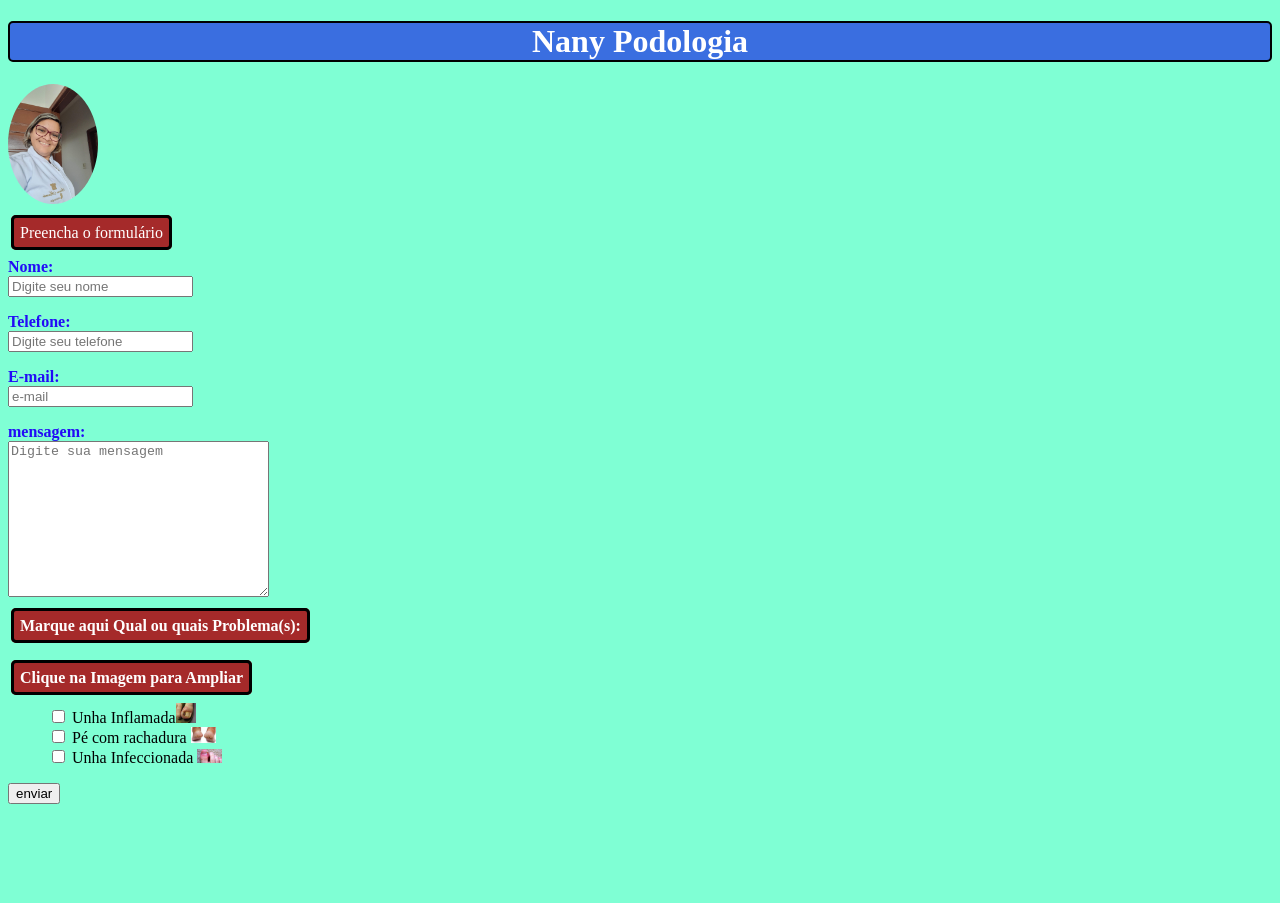
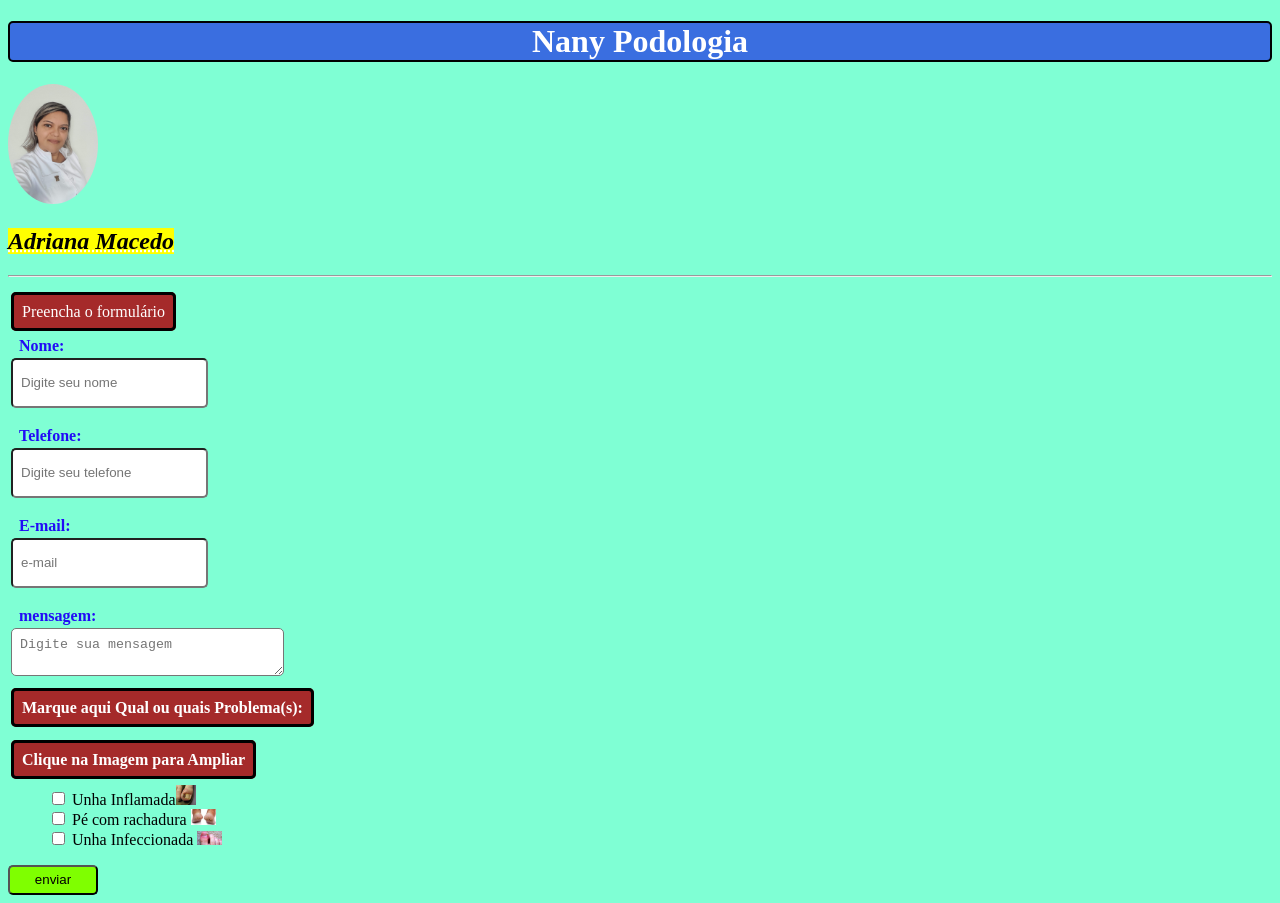
Before and after one commit to devmarcelomacedo/primeiro_formulario, a plain HTML site: page index.html in a window 1280 px wide. Before the commit the page ends 812 px from the top, so only its background shows below. Drawn offline with Linux system fonts and the light colour scheme.

Commit message:
alterações do CSS

```diff
--- a/index.html
+++ b/index.html
@@ -10,18 +10,18 @@
 </head>
 <body>
     <h1>Nany Podologia</h1>
-    <p><img src="img/Adriana Macedo.jpg" alt="logo" id="imagem_redonda"></p>
-
+    <p><img src="img/Adriana.jpg" alt="logo" id="imagem_redonda"></p>
+    <h2><abbr title="Podologa"><i><mark>Adriana Macedo</mark></i></abbr></h2> <hr> <br>
 <form action="https://formspree.io/f/moqzepyq"  method="POST" target="_blank">
     <label id="for">Preencha o formulário</label>
     <p>
         <label id="nom" for="Nome"><b>Nome:</b></label> <br> <!--label -> significa ETIQUETA-->
-        <input type="text" placeholder="Digite seu nome" required value="" name="nome">
+        <input type="text" placeholder="Digite seu nome" required value="" name="name" id="nam">
     </p> <!--required -> obriga a preencher; placeholder-> É um guardador de lugar-->
 
     <p>
         <label id="nom" for="Telefone"><B>Telefone:</B></label> <br>
-        <input type="text" placeholder="Digite seu telefone" name="Telefone">
+        <input type="text" placeholder="Digite seu telefone" name="Telefone" id="tel">
     </p>
 
     <p>
@@ -44,8 +44,8 @@
         <ul>
             <li>
                 <input type="checkbox" name="inflamada" id="inf" > Unha Inflamada<a href="img/unha infeccionada.jpg" target="_blank" ><img width="20" src="img/unha infeccionada.jpg" alt="logo"></a> <br><!--checkbox uma caixa para eu marcar-->
-                <input type="checkbox" name="inflamada" id="rac"> Pé com rachadura <a href="img/pés rachados.jpg" target="_blank" ><img width="25" src="img/pés rachados.jpg" alt="logo"></a><br>
-                <input type="checkbox" name="inflamada" id="infec"> Unha Infeccionada <a href="img/unha inflamada.jpg" target="_blank" ><img  width="25" src="img/unha inflamada.jpg" alt=""></a>
+                <input type="checkbox" name="inflamada" id="inf"> Pé com rachadura <a href="img/pés rachados.jpg" target="_blank" ><img width="25" src="img/pés rachados.jpg" alt="logo"></a><br>
+                <input type="checkbox" name="inflamada" id="inf"> Unha Infeccionada <a href="img/unha inflamada.jpg" target="_blank" ><img  width="25" src="img/unha inflamada.jpg" alt=""></a>
             </li>
         </ul>
     </p>
@@ -53,7 +53,7 @@
     <p>
 
     </p>
-    <button type="submit">enviar</button>
+    <button id="btn" type="submit">enviar</button>
 </form>
 </body>
 </html>
--- a/style.css
+++ b/style.css
@@ -1,5 +1,6 @@
 body {
    background-color: aquamarine;
+
 }
 h1 {
     background-color: rgba(55, 103, 225, 0.953);
@@ -7,13 +8,17 @@ h1 {
     text-align: center;
     border: 2px solid black;
     border-radius: 5px;
+
+}
+h2 {
+    color:white;
 }
 .pro {
     border: 3px solid black;
     background-color: brown;
     color: white;
     margin: 3px;
-    padding: 6px;
+    padding: 8px;
     border-radius: 5px;
 
 }
@@ -21,7 +26,11 @@ ul{
     list-style: none;
 }
 #nom {
+    height: 30px;
     color: rgb(34, 11, 246);
+    margin: 3px;
+    padding: 8px;
+    border: 3px;
 }
 #imagem_redonda {
     width: 90px;
@@ -32,7 +41,7 @@ ul{
     background-color: brown;
     color: white;
     margin: 3px;
-    padding: 6px;
+    padding: 8px;
     border-radius: 5px;
 }
 #amp {
@@ -40,6 +49,44 @@ ul{
     background-color: brown;
     color: white;
     margin: 3px;
-    padding: 6px;
+    padding: 8px;
     border-radius: 5px;
 }
+#btn {
+    background-color: chartreuse;
+    border-radius: 5px;
+    width: 90px;
+    height: 30px;
+    cursor: pointer;
+}
+#ema {
+    margin: 3px;
+    padding: 8px;
+    height: 30px;
+    border-radius: 5px;
+    cursor: pointer;
+}
+#tel {
+    margin: 3px;
+    padding: 8px;
+    height: 30px;
+    border-radius: 5px;
+    cursor: pointer;
+}
+#mens {
+    margin: 3px;
+    padding: 8px;
+    height: 30px;
+    border-radius: 5px;
+    cursor: pointer;
+}
+#nam {
+    margin: 3px;
+    padding: 8px;
+    height: 30px;
+    border-radius: 5px;
+    cursor: pointer;
+}
+#inf, rac, infec {
+    cursor: pointer;
+}
```
